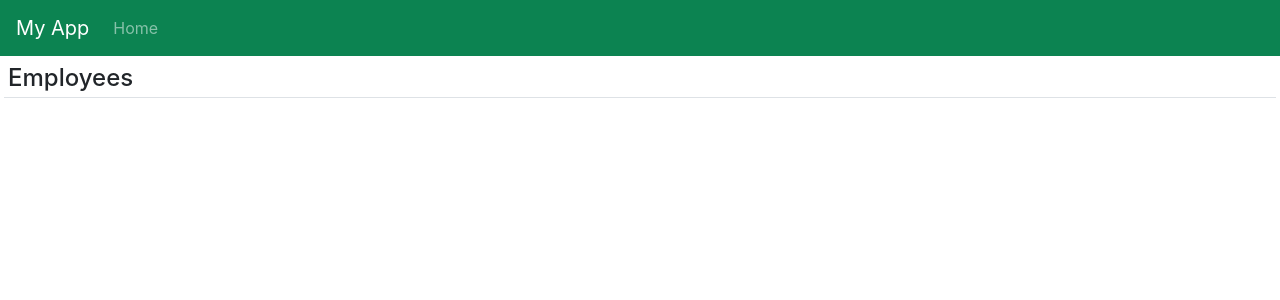
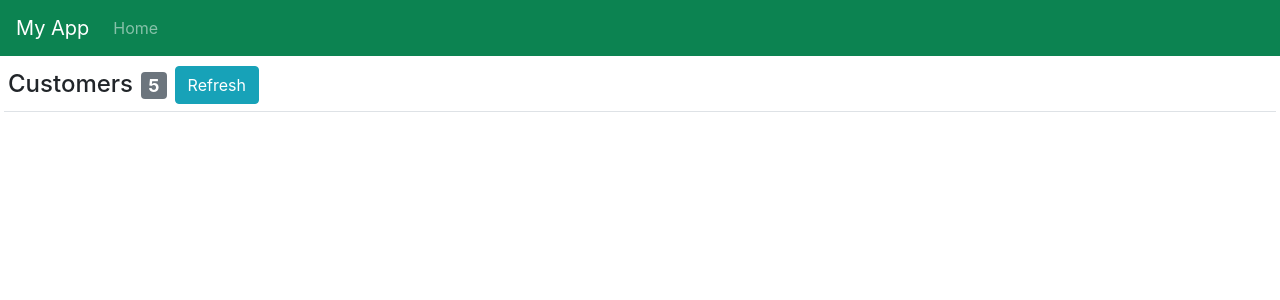
Before and after one commit to GhulamMustafaGM/client-side-app, a React (Create React App) app: page / in a window 1280 px wide. Shown: the top 300 px of the page. Built offline with nearby package versions, Linux system fonts and the light colour scheme.

Commit message:
created handle events

```diff
--- a/src/MainContent.jsx
+++ b/src/MainContent.jsx
@@ -1,13 +1,28 @@
 import React, { Component } from "react";
 
 export default class MainContent extends Component {
-    state = { appTitle: "Employees" };
+    state = { pageTitle: "Customers", customersCount: 5 };
 
     render() {
         return (
             <div>
-                <h4 className="border-bottom m-1 p-1">{this.state.appTitle}</h4>
+                <h4 className="border-bottom m-1 p-1">
+                    {this.state.pageTitle}
+
+                    <span className="badge badge-secondary m-2">
+                        {this.state.customersCount}
+                    </span>
+
+                    <button className="btn btn-info" onClick={this.onRefreshClick}>
+                        Refresh
+                    </button>
+                </h4>
             </div>
         );
     }
+
+    //Executes when the user clicks on Refresh button
+    onRefreshClick() {
+        console.log("Refresh clicked");
+    }
 }
```
